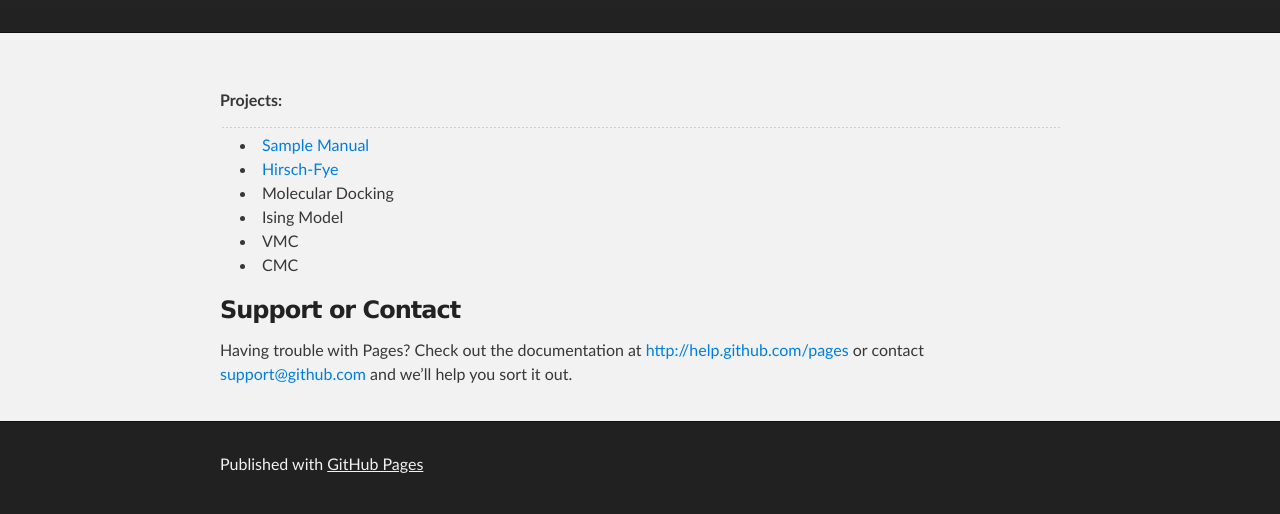
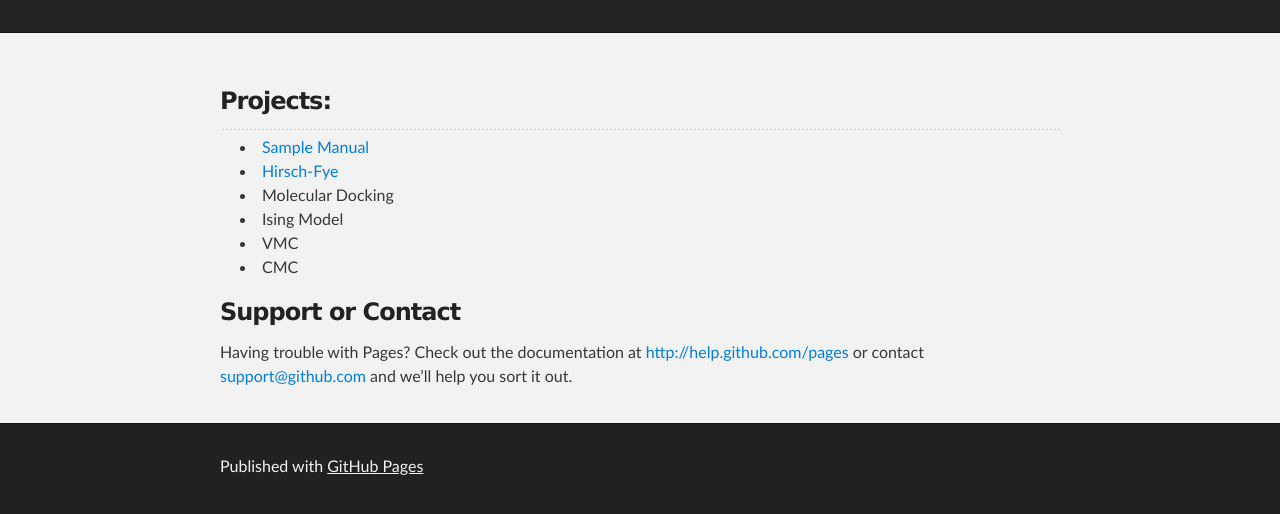
Before and after one commit to TESC-HPC/TESC-HPC.github.io, a plain HTML site: page index.html in a window 1280 px wide. Shown: the part 240-754 px from the top of the page. Drawn offline with Linux system fonts and the light colour scheme.

Commit message:
Update index.html

```diff
--- a/index.html
+++ b/index.html
@@ -27,7 +27,7 @@
     <!-- MAIN CONTENT -->
     <div id="main_content_wrap" class="outer">
       <section id="main_content" class="inner">
-        <p><h3></h3><strong>Projects:</strong></h3></p>
+        <h3><strong>Projects:</strong></h3>
 
 <hr><ul>
 <li> <a href=" http://tesc-hpc.github.io/Sample-Manual">Sample Manual</a></li>
```
